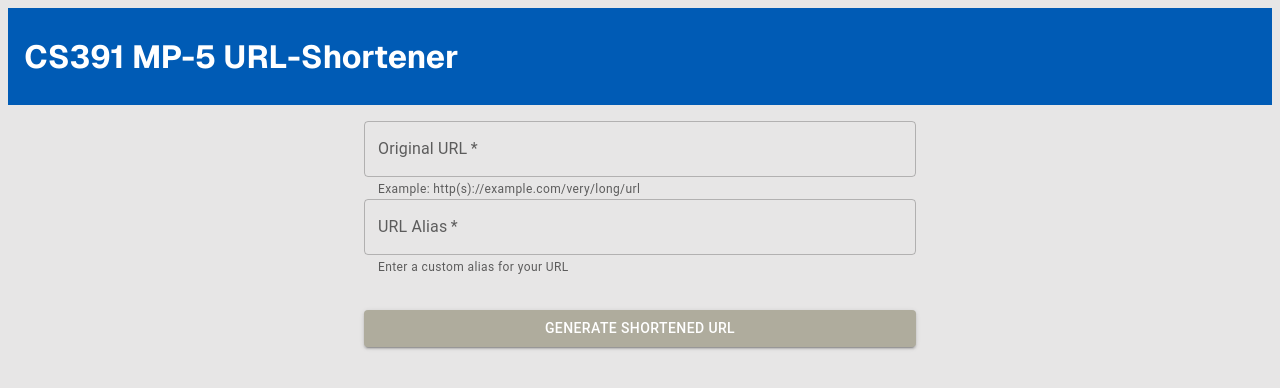
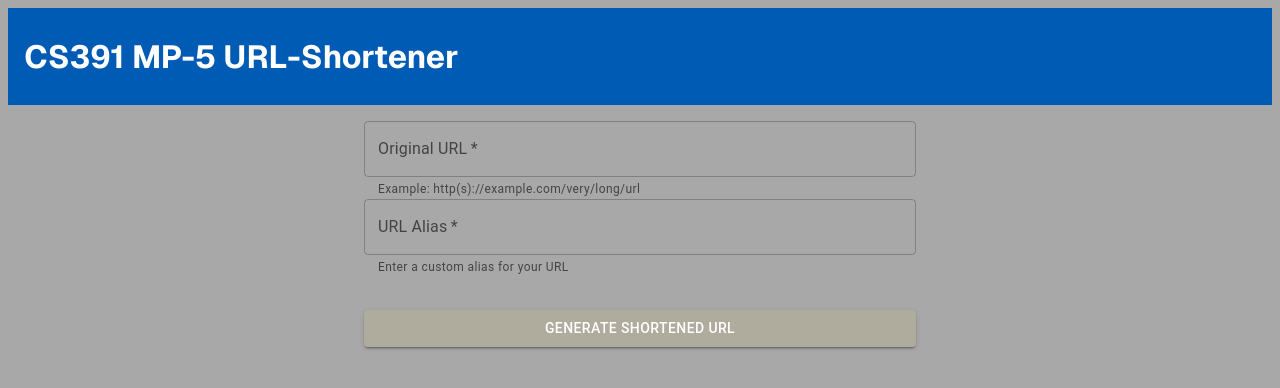
Before and after one commit to rypetrat/mp-5, a Next.js app: page / in a window 1280 px wide. Shown: the top 388 px of the page. Built offline with nearby package versions, Linux system fonts and the light colour scheme.

Commit message:
changed color of body background

```diff
--- a/app/layout.tsx
+++ b/app/layout.tsx
@@ -7,7 +7,7 @@ import Header from "@/components/Header";
 const geist = Geist({ subsets: ["latin"], weight: ["400", "700"] });
 
 const StyledBody = styled.body`
-  background-color:rgb(231, 230, 230);
+  background-color:rgb(168, 168, 168);
 `;
 
 export default function RootLayout({children}: Readonly<{children:React.ReactNode}>) {
```
